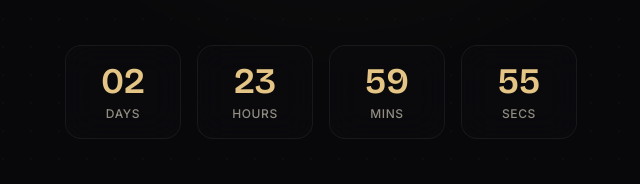
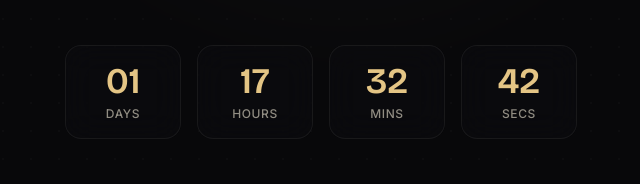
Before and after one commit to SpaceBuilder-in/coming-soon-page, a plain HTML site: page index.html in a window 1280 px wide. Shown: the part 471-655 px from the top of the page, 319-959 px from the left. Drawn offline with nearby package versions, Linux system fonts and the light colour scheme.

Commit message:
fix: set a fixed target for the countdown (#5)

```diff
--- a/index.html
+++ b/index.html
@@ -473,9 +473,8 @@
 
     <!-- Countdown Script -->
     <script>
-      // Target: 30 days from now
-      const targetDate = new Date();
-      targetDate.setDate(targetDate.getDate() + 3);
+      // Target: 27 June 2026, 2:00 PM IST (UTC+05:30)
+      const targetDate = new Date("2026-06-27T14:00:00+05:30");
 
       function updateCountdown() {
         const now = new Date().getTime();
```
